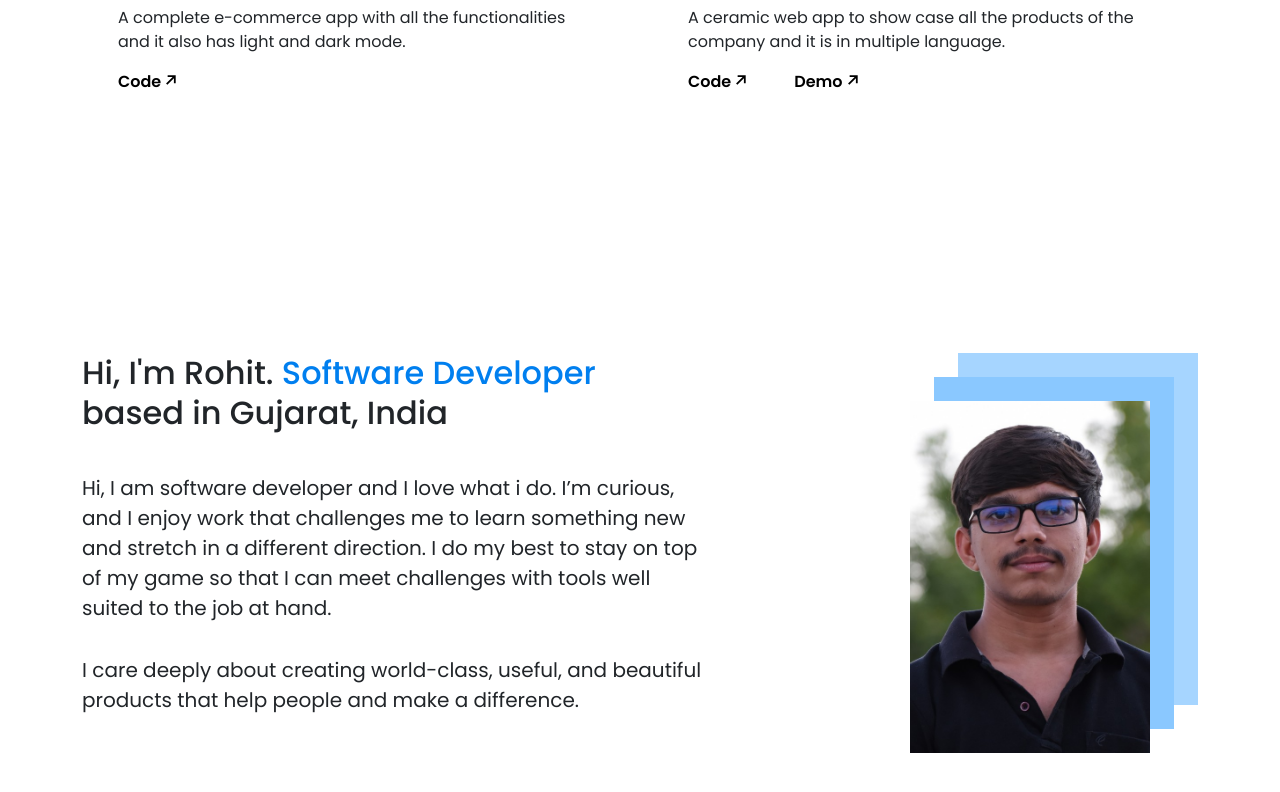
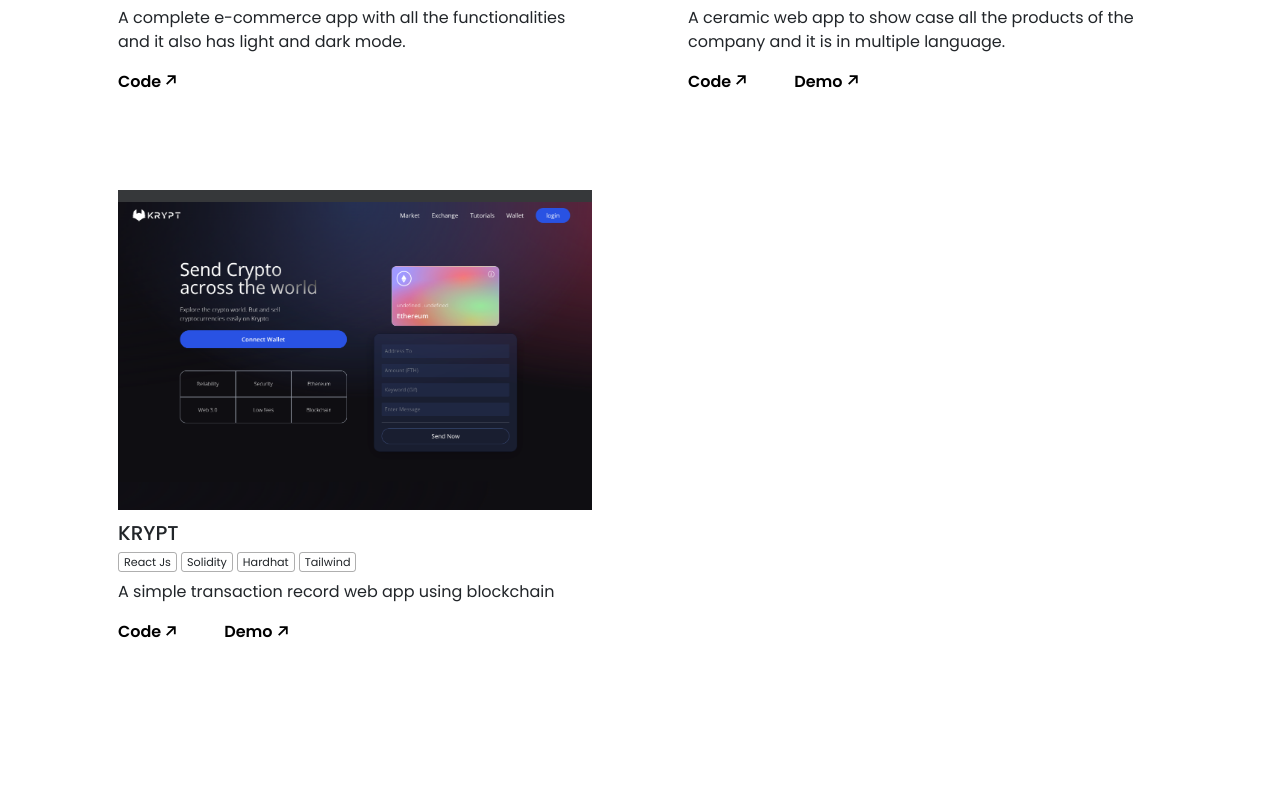
Before and after one commit to Varsada-Rohit/simple-portfolio, a React (Create React App) app: page / in a window 1280 px wide. Shown: the part 1858-2650 px from the top of the page. Built offline with nearby package versions, Linux system fonts and the light colour scheme.

Commit message:
added krypt project

```diff
--- a/src/App.css
+++ b/src/App.css
@@ -292,6 +292,12 @@ a {
   padding: 1px 5px;
   border-radius: 3px;
 }
+.mb-img {
+  transition: all linear 0.3s;
+}
+.mb-img:hover {
+  scale: 1.1;
+}
 /* NEW PROJECT END */
 
 /* MOBILE CSS */
--- a/src/components/NewProjectCard.js
+++ b/src/components/NewProjectCard.js
@@ -26,6 +26,7 @@ function NewProjectCard({
 }) {
   return (
     <div className="col-lg-6 p-5">
+      <div style={{ overflow: "hidden" }}>
         <img
           src={img}
           className={"mb-img " + imgClass || ""}
@@ -36,6 +37,7 @@ function NewProjectCard({
             background: "#77889990",
           }}
         />
+      </div>
 
       <div className="pt-2 project-name">{name}</div>
       <div className="d-flex mt-1 mb-2">
--- a/src/components/Projects.js
+++ b/src/components/Projects.js
@@ -40,6 +40,15 @@ function Projects() {
         codeLink={"https://github.com/Varsada-Rohit/iwinceramic.git"}
         demoLink={"https://iwinceramic.vercel.app/"}
       />
+      <NewProjectCard
+        name={"KRYPT"}
+        description={"A simple transaction record web app using blockchain"}
+        img={require("../assets/krypt.png")}
+        // objectFit={"contain"}
+        techUsed={["React Js", "Solidity", "Hardhat", "Tailwind"]}
+        codeLink={"https://github.com/Varsada-Rohit/KRYPT.git"}
+        demoLink={"https://krypt-jk04xjvls-varsada-rohit.vercel.app/"}
+      />
     </div>
   );
 }
```
Also changed, not shown: src/assets/krypt.png (added). Lines whose indentation alone changed are shown as unchanged.
